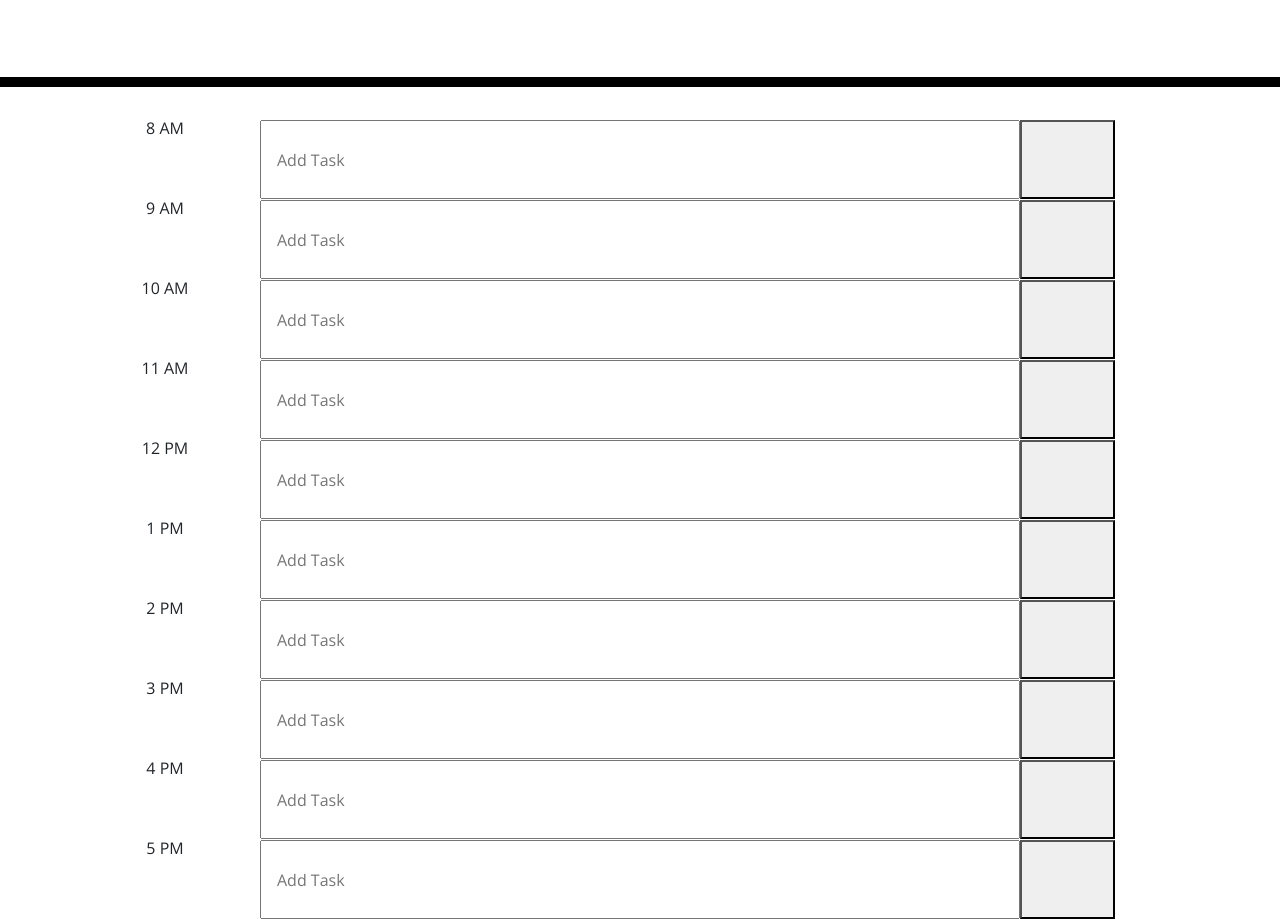
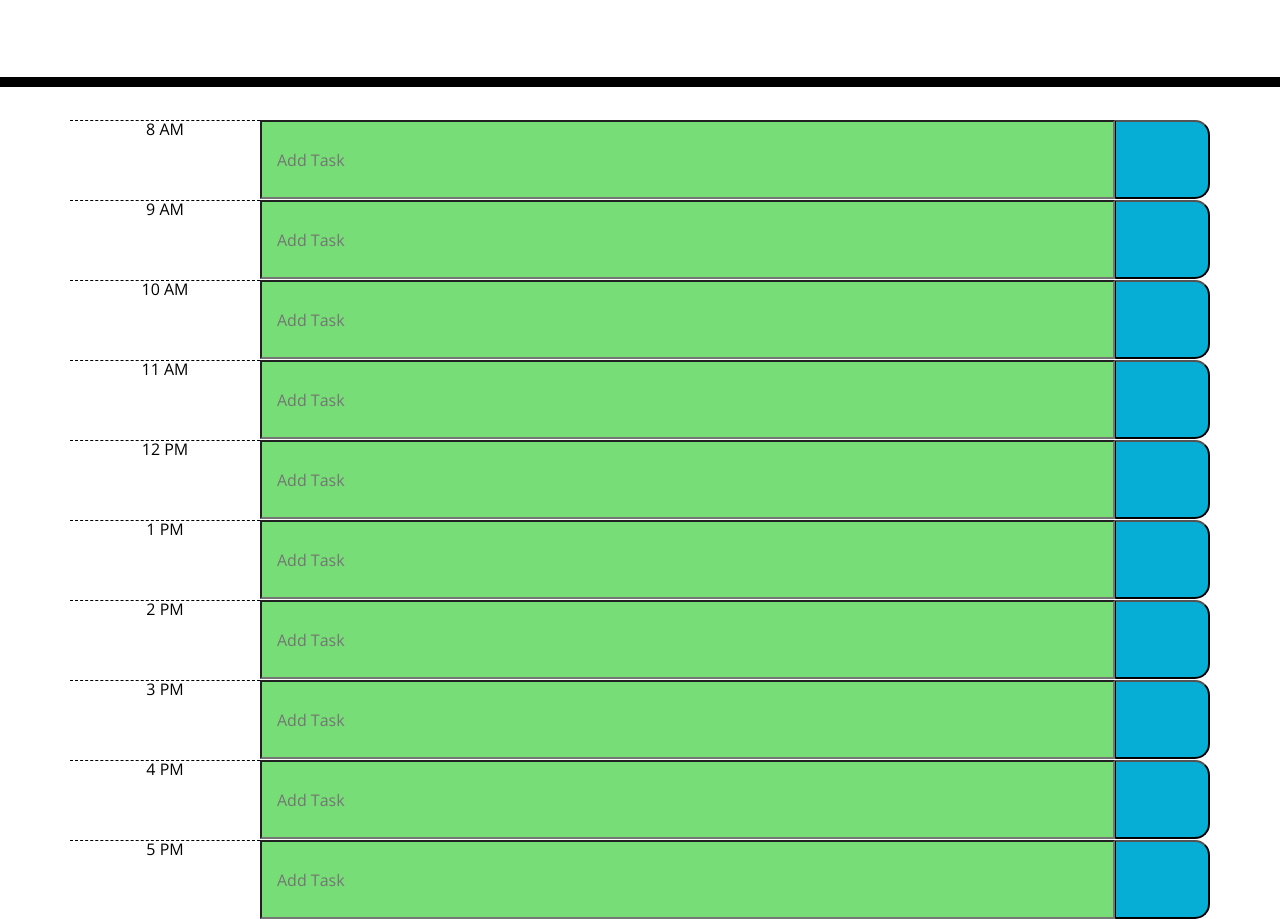
Before and after one commit to tjen20/Planner, a plain HTML site: page index.html in a window 1280 px wide. Shown: the part 181-1100 px from the top of the page. Drawn offline with nearby package versions, Linux system fonts and the light colour scheme; files that its build step writes are made by us from their sources.

Commit message:
finally got the color to add
clear

```diff
--- a/index.html
+++ b/index.html
@@ -4,10 +4,10 @@
     <meta charset="UTF-8" />
     <meta name="viewport" content="width=device-width, initial-scale=1.0" />
     <meta http-equiv="X-UA-Compatible" content="ie=edge" />
-    <link rel="stylesheet" href="https://stackpath.bootstrapcdn.com/bootstrap/4.3.1/css/bootstrap.min.css"/>
-    <link rel="stylesheet" href="https://use.fontawesome.com/releases/v5.8.1/css/all.css" integrity="sha384-50oBUHEmvpQ+1lW4y57PTFmhCaXp0ML5d60M1M7uH2+nqUivzIebhndOJK28anvf" crossorigin="anonymous"/>
-    <link href="https://fonts.googleapis.com/css?family=Open+Sans&display=swap" rel="stylesheet"/>
-    <link rel="stylesheet" href="style.css" />
+    <link rel="stylesheet" href="https://stackpath.bootstrapcdn.com/bootstrap/4.3.1/css/bootstrap.min.css" />
+    <link rel="stylesheet" href="https://use.fontawesome.com/releases/v5.8.1/css/all.css" integrity="sha384-50oBUHEmvpQ+1lW4y57PTFmhCaXp0ML5d60M1M7uH2+nqUivzIebhndOJK28anvf" crossorigin="anonymous" />
+    <link href="https://fonts.googleapis.com/css?family=Open+Sans&display=swap" rel="stylesheet" />
+    <link rel="stylesheet" href="./assets/style.css" />
     <title>Work Day Scheduler</title>
   </head>
 
@@ -19,54 +19,54 @@
     </header>
     <div class="container">
       <div class="row time-block">
-        <div class="col-md-2">8 AM</div>
-        <input id="description" type="text" placeholder="Add Task" class="col-md-8" />
-        <button class="col-md-1"></button>
+        <div class="hour col-md-2">8 AM</div>
+        <input id="description" type="text" placeholder="Add Task" class="col-md-9 description future" />
+        <button type="button" class="col-md-1 saveBtn"></button>
       </div>
       <div class="row time-block">
-        <div class="col-md-2">9 AM</div>
-        <input id="description" type="text" placeholder="Add Task" class="col-md-8" />
-        <button class="col-md-1"></button>
+        <div class="hour col-md-2">9 AM</div>
+        <input id="description" type="text" placeholder="Add Task" class="col-md-9 future" />
+        <button class="col-md-1 saveBtn"></button>
       </div>
       <div class="row time-block">
-        <div class="col-md-2">10 AM</div>
-        <input id="description" type="text" placeholder="Add Task" class="col-md-8" />
-        <button class="col-md-1"></button>
+        <div class="hour col-md-2">10 AM</div>
+        <input id="description" type="text" placeholder="Add Task" class="col-md-9 future" />
+        <button class="col-md-1 saveBtn"></button>
       </div>
       <div class="row time-block">
-        <div class="col-md-2">11 AM</div>
-        <input id="description" type="text" placeholder="Add Task" class="col-md-8"/>
-        <button class="col-md-1"></button>
+        <div class="hour col-md-2">11 AM</div>
+        <input id="description" type="text" placeholder="Add Task" class="col-md-9 future"/>
+        <button class="col-md-1 saveBtn"></button>
       </div>
       <div class="row time-block">
-        <div class="col-md-2">12 PM</div>
-        <input id="description" type="text" placeholder="Add Task" class="col-md-8" />
-        <button class="col-md-1"></button>
+        <div class="hour col-md-2">12 PM</div>
+        <input id="description" type="text" placeholder="Add Task" class="col-md-9 future" />
+        <button class="col-md-1 saveBtn"></button>
       </div>
       <div class="row time-block">
-        <div class="col-md-2">1 PM</div>
-        <input id="description" type="text" placeholder="Add Task" class="col-md-8" />
-        <button class="col-md-1"></button>
+        <div class="hour col-md-2">1 PM</div>
+        <input id="description" type="text" placeholder="Add Task" class="col-md-9 future" />
+        <button class="col-md-1 saveBtn"></button>
       </div>
       <div class="row time-block">
-        <div class="col-md-2">2 PM</div>
-        <input id="description" type="text" placeholder="Add Task" class="col-md-8" />
-        <button class="col-md-1"></button>
+        <div class="hour col-md-2">2 PM</div>
+        <input id="description" type="text" placeholder="Add Task" class="col-md-9 future" />
+        <button class="col-md-1 saveBtn"></button>
       </div>
       <div class="row time-block">
-        <div class="col-md-2">3 PM</div>
-        <input id="description" type="text" placeholder="Add Task" class="col-md-8" />
-        <button class="col-md-1"></button>
+        <div class="hour col-md-2">3 PM</div>
+        <input id="description" type="text" placeholder="Add Task" class="col-md-9 future" />
+        <button class="col-md-1 saveBtn"></button>
       </div>
       <div class="row time-block">
-        <div class="col-md-2">4 PM</div>
-        <input id="description" type="text" placeholder="Add Task" class="col-md-8" />
-        <button class="col-md-1"></button>
+        <div class="hour col-md-2">4 PM</div>
+        <input id="description" type="text" placeholder="Add Task" class="col-md-9 future" />
+        <button class="col-md-1 saveBtn"></button>
       </div>
       <div class="row time-block">
-        <div class="col-md-2">5 PM</div>
-        <input id="description" type="text" placeholder="Add Task" class="col-md-8" />
-        <button class="col-md-1"></button>
+        <div class="hour col-md-2">5 PM</div>
+        <input id="description" type="text" placeholder="Add Task" class="col-md-9 future" />
+        <button class="col-md-1 saveBtn"></button>
       </div>
     </div>
 
```
